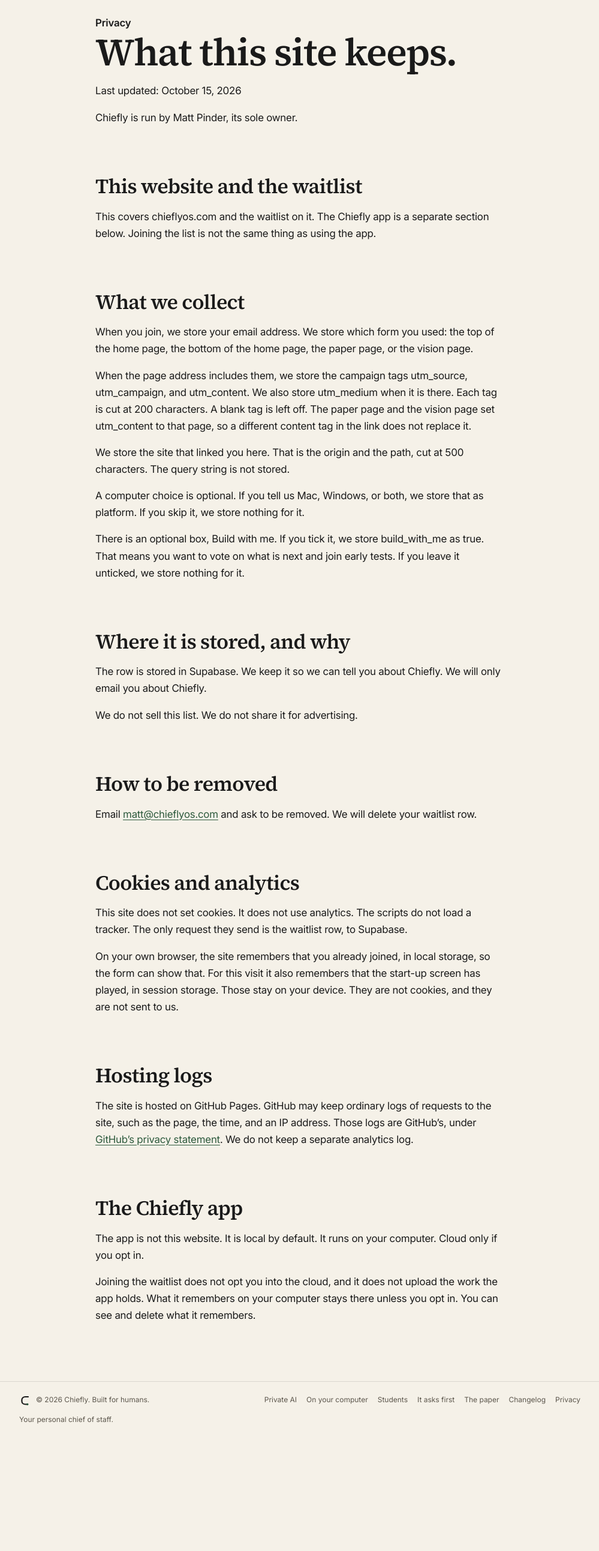
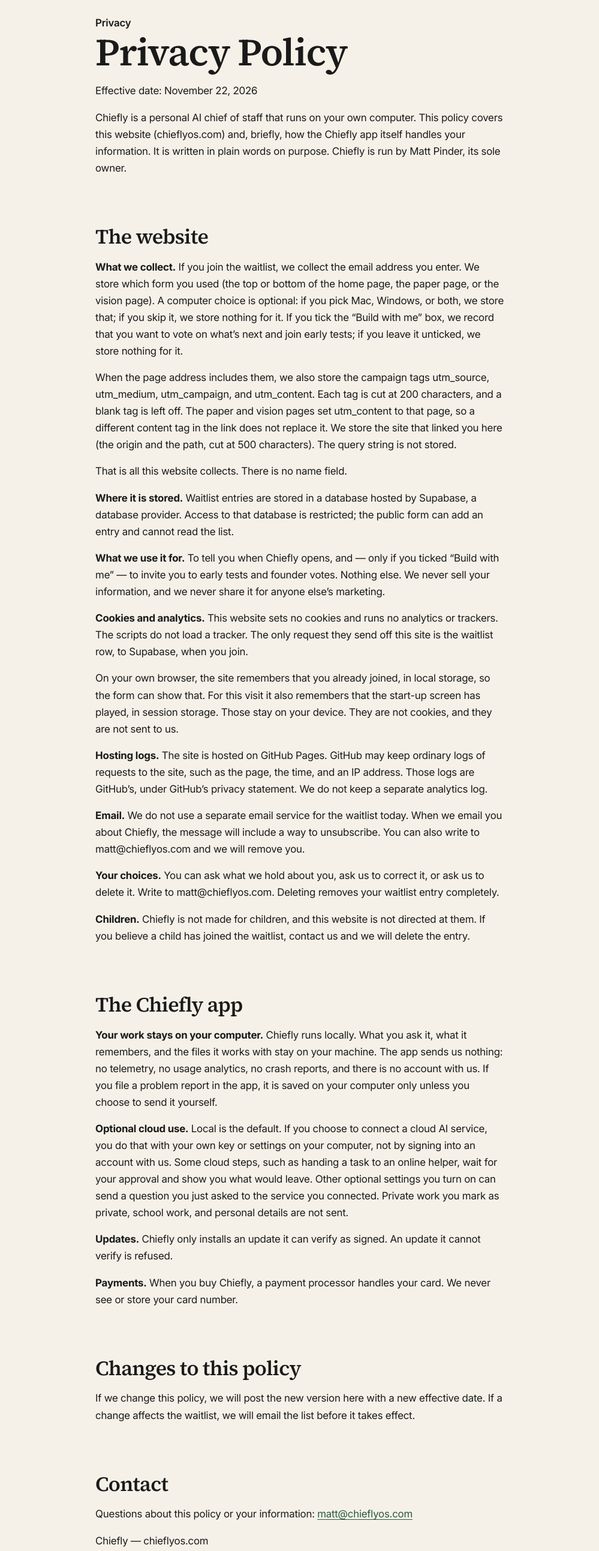
Before and after one commit to matthewpinder/chieflyos.com, a plain HTML site: page privacy/index.html in a window 1280 px wide. Shown: the part 120-2705 px from the top of the page at 60% size, without its empty margins (140-1139 px from the left). Before the commit the page ends 2523 px from the top, so only its background shows below. Drawn offline with Linux system fonts and the light colour scheme.

Commit message:
Publish the November 22 privacy policy and name it in every footer. (#21)
The privacy page keeps its layout and now states what the site and the app hold. Each footer links to Privacy Policy and to matt@chieflyos.com.

Co-authored-by: Cursor Agent <cursoragent@cursor.com>
Co-authored-by: matthewpinder <matthewpinder@users.noreply.github.com>

```diff
--- a/privacy/index.html
+++ b/privacy/index.html
@@ -3,7 +3,7 @@
 <head>
   <meta charset="utf-8">
   <meta name="viewport" content="width=device-width, initial-scale=1, viewport-fit=cover">
-  <title>Privacy — Chiefly</title>
+  <title>Privacy Policy — Chiefly</title>
   <meta name="description" content="What the Chiefly website and waitlist collect, where it is stored, and how to be removed. The app is local by default.">
   <meta name="robots" content="index, follow">
   <meta http-equiv="Content-Security-Policy" content="default-src 'none'; script-src 'self'; style-src 'self'; img-src 'self'; font-src 'self'; base-uri 'none'; form-action 'none'">
@@ -15,7 +15,7 @@
   <meta property="og:url" content="https://chieflyos.com/privacy">
   <meta property="og:site_name" content="Chiefly">
   <meta property="og:locale" content="en_US">
-  <meta property="og:title" content="Privacy — Chiefly">
+  <meta property="og:title" content="Privacy Policy — Chiefly">
   <meta property="og:description" content="What the Chiefly website and waitlist collect, where it is stored, and how to be removed. The app is local by default.">
   <meta property="og:image" content="https://chieflyos.com/img/og/home.png">
   <meta property="og:image:type" content="image/png">
@@ -23,7 +23,7 @@
   <meta property="og:image:height" content="630">
   <meta property="og:image:alt" content="Chiefly. A personal AI chief of staff.">
   <meta name="twitter:card" content="summary_large_image">
-  <meta name="twitter:title" content="Privacy — Chiefly">
+  <meta name="twitter:title" content="Privacy Policy — Chiefly">
   <meta name="twitter:description" content="What the Chiefly website and waitlist collect, where it is stored, and how to be removed. The app is local by default.">
   <meta name="twitter:image" content="https://chieflyos.com/img/og/home.png">
   <meta name="twitter:image:alt" content="Chiefly. A personal AI chief of staff.">
@@ -76,44 +76,42 @@
   <main>
     <article class="essay" aria-labelledby="page-title">
       <p class="eyebrow">Privacy</p>
-      <h1 class="headline" id="page-title">What this site keeps.</h1>
-      <p>Last updated: October 15, 2026</p>
-      <p>Chiefly is run by Matt Pinder, its sole owner.</p>
+      <h1 class="headline" id="page-title">Privacy Policy</h1>
+      <p>Effective date: November 22, 2026</p>
+      <p>Chiefly is a personal AI chief of staff that runs on your own computer. This policy covers this website (chieflyos.com) and, briefly, how the Chiefly app itself handles your information. It is written in plain words on purpose. Chiefly is run by Matt Pinder, its sole owner.</p>
 
-      <h2>This website and the waitlist</h2>
-      <p>This covers chieflyos.com and the waitlist on it. The Chiefly app is a separate section below. Joining the list is not the same thing as using the app.</p>
-
-      <h2>What we collect</h2>
-      <p>When you join, we store your email address. We store which form you used: the top of the home page, the bottom of the home page, the paper page, or the vision page.</p>
-      <p>When the page address includes them, we store the campaign tags utm_source, utm_campaign, and utm_content. We also store utm_medium when it is there. Each tag is cut at 200 characters. A blank tag is left off. The paper page and the vision page set utm_content to that page, so a different content tag in the link does not replace it.</p>
-      <p>We store the site that linked you here. That is the origin and the path, cut at 500 characters. The query string is not stored.</p>
-      <p>A computer choice is optional. If you tell us Mac, Windows, or both, we store that as platform. If you skip it, we store nothing for it.</p>
-      <p>There is an optional box, Build with me. If you tick it, we store build_with_me as true. That means you want to vote on what is next and join early tests. If you leave it unticked, we store nothing for it.</p>
-
-      <h2>Where it is stored, and why</h2>
-      <p>The row is stored in Supabase. We keep it so we can tell you about Chiefly. We will only email you about Chiefly.</p>
-      <p>We do not sell this list. We do not share it for advertising.</p>
-
-      <h2>How to be removed</h2>
-      <p>Email <a href="mailto:matt@chieflyos.com">matt@chieflyos.com</a> and ask to be removed. We will delete your waitlist row.</p>
-
-      <h2>Cookies and analytics</h2>
-      <p>This site does not set cookies. It does not use analytics. The scripts do not load a tracker. The only request they send is the waitlist row, to Supabase.</p>
+      <h2>The website</h2>
+      <p><strong>What we collect.</strong> If you join the waitlist, we collect the email address you enter. We store which form you used (the top or bottom of the home page, the paper page, or the vision page). A computer choice is optional: if you pick Mac, Windows, or both, we store that; if you skip it, we store nothing for it. If you tick the “Build with me” box, we record that you want to vote on what’s next and join early tests; if you leave it unticked, we store nothing for it.</p>
+      <p>When the page address includes them, we also store the campaign tags utm_source, utm_medium, utm_campaign, and utm_content. Each tag is cut at 200 characters, and a blank tag is left off. The paper and vision pages set utm_content to that page, so a different content tag in the link does not replace it. We store the site that linked you here (the origin and the path, cut at 500 characters). The query string is not stored.</p>
+      <p>That is all this website collects. There is no name field.</p>
+      <p><strong>Where it is stored.</strong> Waitlist entries are stored in a database hosted by Supabase, a database provider. Access to that database is restricted; the public form can add an entry and cannot read the list.</p>
+      <p><strong>What we use it for.</strong> To tell you when Chiefly opens, and — only if you ticked “Build with me” — to invite you to early tests and founder votes. Nothing else. We never sell your information, and we never share it for anyone else’s marketing.</p>
+      <p><strong>Cookies and analytics.</strong> This website sets no cookies and runs no analytics or trackers. The scripts do not load a tracker. The only request they send off this site is the waitlist row, to Supabase, when you join.</p>
       <p>On your own browser, the site remembers that you already joined, in local storage, so the form can show that. For this visit it also remembers that the start-up screen has played, in session storage. Those stay on your device. They are not cookies, and they are not sent to us.</p>
-
-      <h2>Hosting logs</h2>
-      <p>The site is hosted on GitHub Pages. GitHub may keep ordinary logs of requests to the site, such as the page, the time, and an IP address. Those logs are GitHub’s, under <a href="https://docs.github.com/en/site-policy/privacy-policies/github-privacy-statement">GitHub’s privacy statement</a>. We do not keep a separate analytics log.</p>
+      <p><strong>Hosting logs.</strong> The site is hosted on GitHub Pages. GitHub may keep ordinary logs of requests to the site, such as the page, the time, and an IP address. Those logs are GitHub’s, under GitHub’s privacy statement. We do not keep a separate analytics log.</p>
+      <p><strong>Email.</strong> We do not use a separate email service for the waitlist today. When we email you about Chiefly, the message will include a way to unsubscribe. You can also write to matt@chieflyos.com and we will remove you.</p>
+      <p><strong>Your choices.</strong> You can ask what we hold about you, ask us to correct it, or ask us to delete it. Write to matt@chieflyos.com. Deleting removes your waitlist entry completely.</p>
+      <p><strong>Children.</strong> Chiefly is not made for children, and this website is not directed at them. If you believe a child has joined the waitlist, contact us and we will delete the entry.</p>
 
       <h2>The Chiefly app</h2>
-      <p>The app is not this website. It is local by default. It runs on your computer. Cloud only if you opt in.</p>
-      <p>Joining the waitlist does not opt you into the cloud, and it does not upload the work the app holds. What it remembers on your computer stays there unless you opt in. You can see and delete what it remembers.</p>
+      <p><strong>Your work stays on your computer.</strong> Chiefly runs locally. What you ask it, what it remembers, and the files it works with stay on your machine. The app sends us nothing: no telemetry, no usage analytics, no crash reports, and there is no account with us. If you file a problem report in the app, it is saved on your computer only unless you choose to send it yourself.</p>
+      <p><strong>Optional cloud use.</strong> Local is the default. If you choose to connect a cloud AI service, you do that with your own key or settings on your computer, not by signing into an account with us. Some cloud steps, such as handing a task to an online helper, wait for your approval and show you what would leave. Other optional settings you turn on can send a question you just asked to the service you connected. Private work you mark as private, school work, and personal details are not sent.</p>
+      <p><strong>Updates.</strong> Chiefly only installs an update it can verify as signed. An update it cannot verify is refused.</p>
+      <p><strong>Payments.</strong> When you buy Chiefly, a payment processor handles your card. We never see or store your card number.</p>
+
+      <h2>Changes to this policy</h2>
+      <p>If we change this policy, we will post the new version here with a new effective date. If a change affects the waitlist, we will email the list before it takes effect.</p>
+
+      <h2>Contact</h2>
+      <p>Questions about this policy or your information: <a href="mailto:matt@chieflyos.com">matt@chieflyos.com</a></p>
+      <p>Chiefly — chieflyos.com</p>
     </article>
   </main>
 
   <footer class="foot">
     <div class="foot-in">
       <p class="foot-brand"><img src="/img/chiefly-mark.svg" alt="" width="20" height="20">© 2026 Chiefly. Built for humans.</p>
-      <nav class="foot-links" aria-label="Footer"><a href="/private-ai-assistant">Private AI</a><a href="/on-your-computer">On your computer</a><a href="/ai-assistant-for-students">Students</a><a href="/asks-before-it-acts">It asks first</a><a href="/paper">The paper</a><a href="/changelog">Changelog</a><a href="/download" data-launch-link hidden>Download</a><a href="/welcome" data-launch-link hidden>Welcome</a><a href="/privacy" aria-current="page">Privacy</a><a href="/terms" data-launch-link hidden>Terms</a><a href="/support" data-launch-link hidden>Support</a><a href="/leave" data-launch-link hidden>Leave</a></nav>
+      <nav class="foot-links" aria-label="Footer"><a href="/private-ai-assistant">Private AI</a><a href="/on-your-computer">On your computer</a><a href="/ai-assistant-for-students">Students</a><a href="/asks-before-it-acts">It asks first</a><a href="/paper">The paper</a><a href="/changelog">Changelog</a><a href="/download" data-launch-link hidden>Download</a><a href="/welcome" data-launch-link hidden>Welcome</a><a href="/privacy" aria-current="page">Privacy Policy</a><a href="mailto:matt@chieflyos.com">matt@chieflyos.com</a><a href="/terms" data-launch-link hidden>Terms</a><a href="/support" data-launch-link hidden>Support</a><a href="/leave" data-launch-link hidden>Leave</a></nav>
       <p>Your personal chief of staff.</p>
     </div>
   </footer>
```
Also changed, not shown: ai-assistant-for-students/index.html (+1 -1 lines), asks-before-it-acts/index.html (+1 -1 lines), changelog/index.html (+1 -1 lines), download/index.html (+1 -1 lines), index.html (+3 -3 lines), leave/index.html (+1 -1 lines), on-your-computer/index.html (+1 -1 lines), paper/index.html (+2 -2 lines), private-ai-assistant/index.html (+1 -1 lines), support/index.html (+1 -1 lines), terms/index.html (+1 -1 lines), vision/index.html (+2 -2 lines), welcome/index.html (+1 -1 lines).
